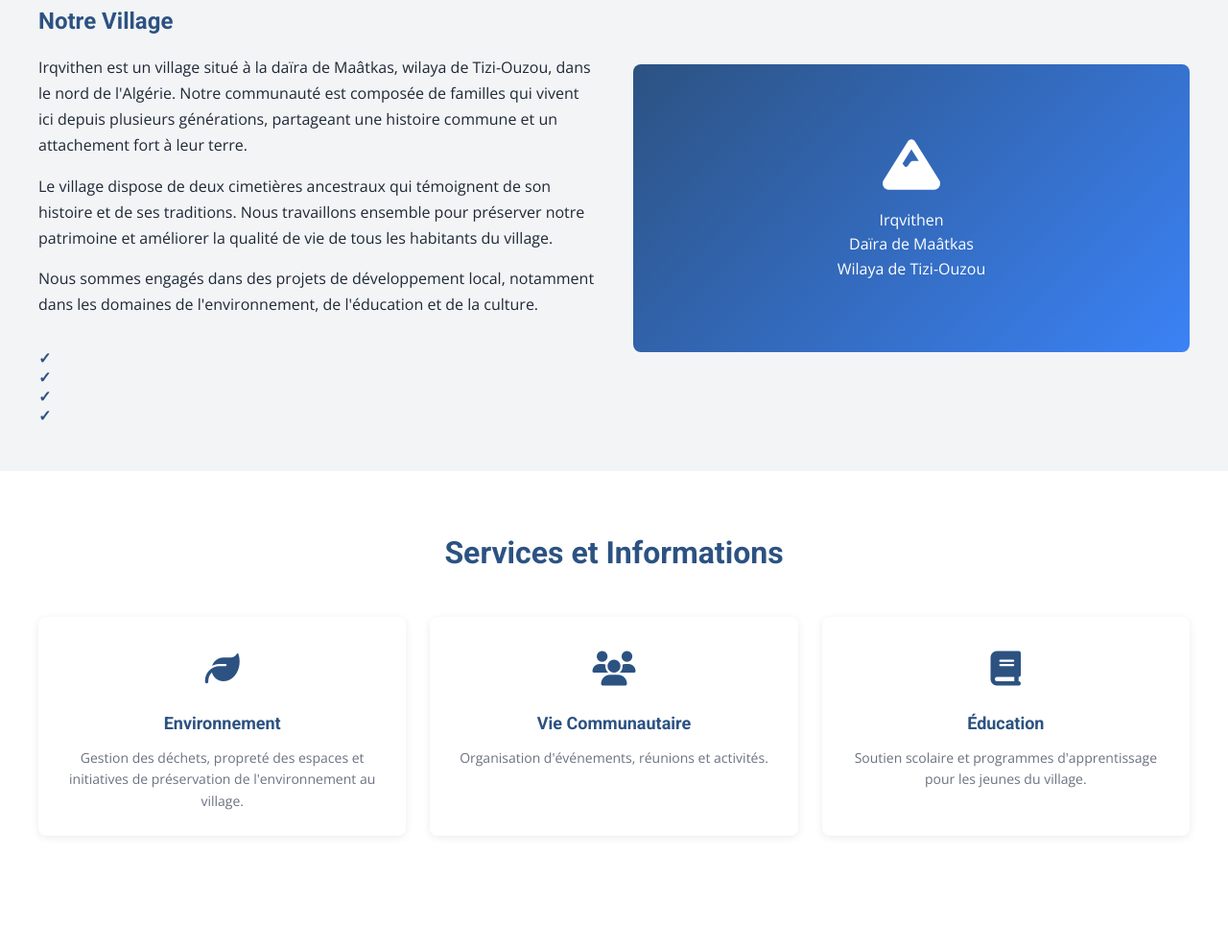
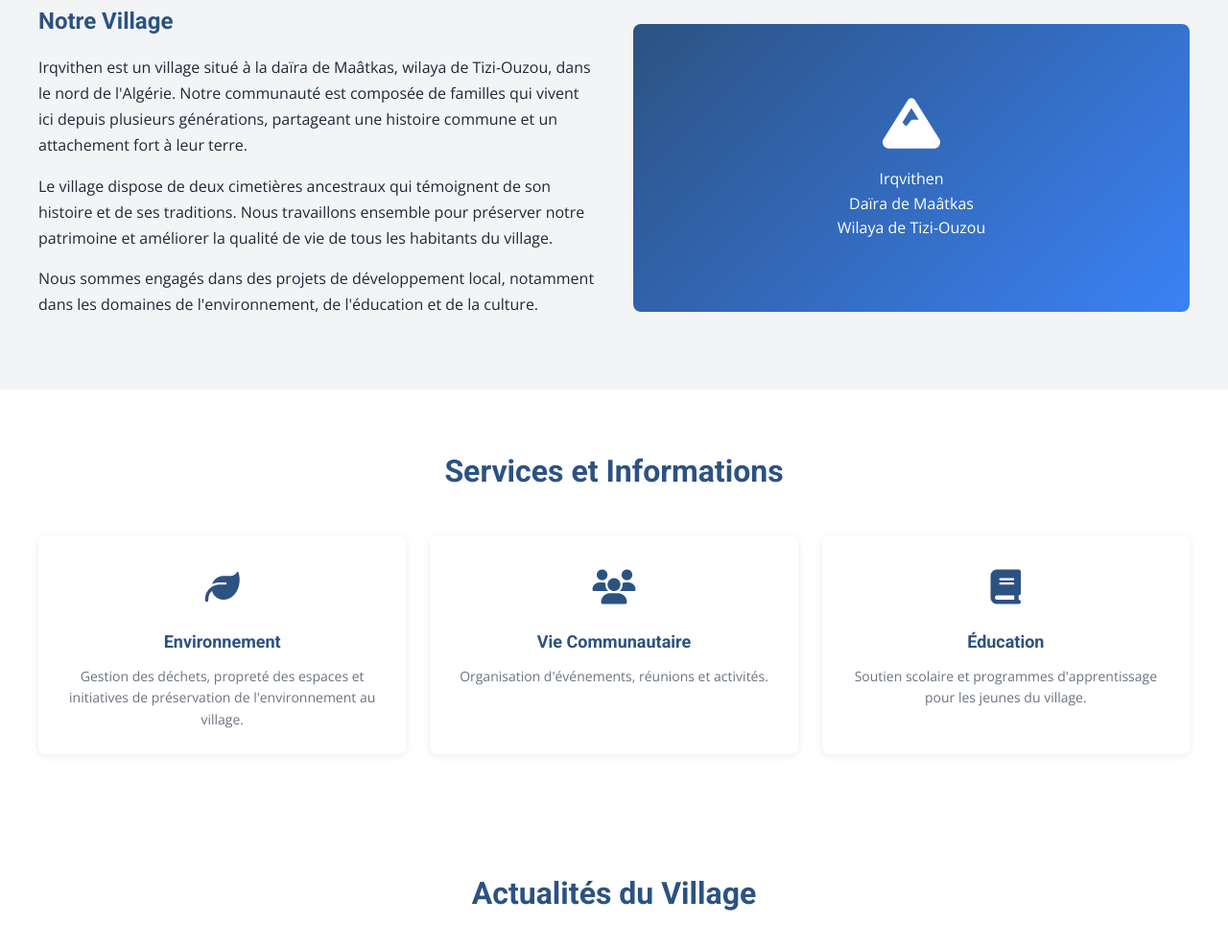
Before and after one commit to famillemahtout/famillemahtout.github.io, a plain HTML site: page index.html in a window 1280 px wide. Shown: the part 544-1532 px from the top of the page at 96% size. Drawn offline with nearby package versions, Linux system fonts and the light colour scheme.

Commit message:
Update index.html

```diff
--- a/index.html
+++ b/index.html
@@ -1,4 +1,3 @@
-
 <!DOCTYPE html>
 <html lang="fr">
 <head>
@@ -177,27 +176,6 @@
         .about-text p {
             margin-bottom: 15px;
             line-height: 1.7;
-        }
-
-        .about-features {
-            list-style: none;
-            margin-top: 20px;
-        }
-
-        .about-features li {
-            padding: 10px 0;
-            padding-left: 25px;
-            position: relative;
-            color: var(--color-dark-gray);
-        }
-
-        .about-features li:before {
-            content: '✓';
-            position: absolute;
-            left: 0;
-            color: var(--color-blue);
-            font-weight: bold;
-            font-size: 16px;
         }
 
         .about-image {
@@ -648,12 +626,6 @@
                     <p>Irqvithen est un village situé à la daïra de Maâtkas, wilaya de Tizi-Ouzou, dans le nord de l'Algérie. Notre communauté est composée de familles qui vivent ici depuis plusieurs générations, partageant une histoire commune et un attachement fort à leur terre.</p>
                     <p>Le village dispose de deux cimetières ancestraux qui témoignent de son histoire et de ses traditions. Nous travaillons ensemble pour préserver notre patrimoine et améliorer la qualité de vie de tous les habitants du village.</p>
                     <p>Nous sommes engagés dans des projets de développement local, notamment dans les domaines de l'environnement, de l'éducation et de la culture.</p>
-                    <ul class="about-features">
-                        <li><!--Village de Kabylie, Algérie--></li>
-                        <li><!--Deux cimetières ancestraux--></li>
-                        <li><!--Communauté unie et solidaire--></li>
-                        <li><!--Projets de développement local--></li>
-                    </ul>
                 </div>
                 <div class="about-image">
                     <div style="text-align: center;">
@@ -768,7 +740,7 @@
                     <p>Nous appelons au dialogue avec les autorités locales et judiciaires afin de trouver une solution qui respecte à la fois les droits fonciers et la dignité des défunts qui reposent en ce lieu. La préservation de la mémoire de nos ancêtres est une responsabilité morale que nous assumons pleinement.</p>
                     <p>Nous travaillons activement à :</p>
                     <ul style="padding-left: 20px; margin: 15px 0;">
-                        <li>Recueillir les témoignages</li>
+                        <li>Recueillir les témoignages des familles concernées</li>
                         <li>Rassembler les documents historiques et administratifs</li>
                         <li>Engager un dialogue constructif avec les autorités compétentes</li>
                         <li>Sensibiliser l'opinion publique à l'importance de préserver les lieux de mémoire</li>
```
